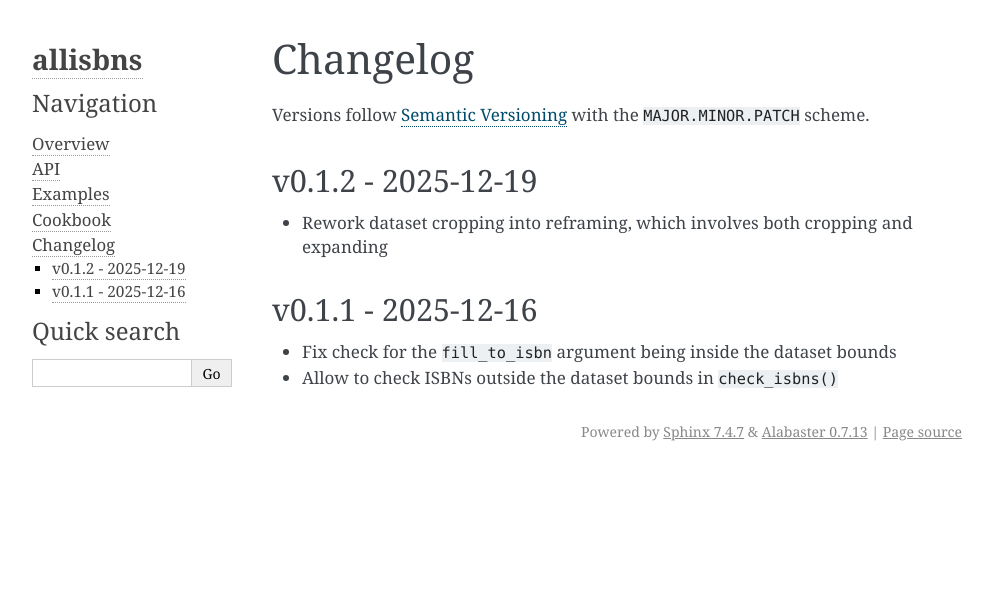
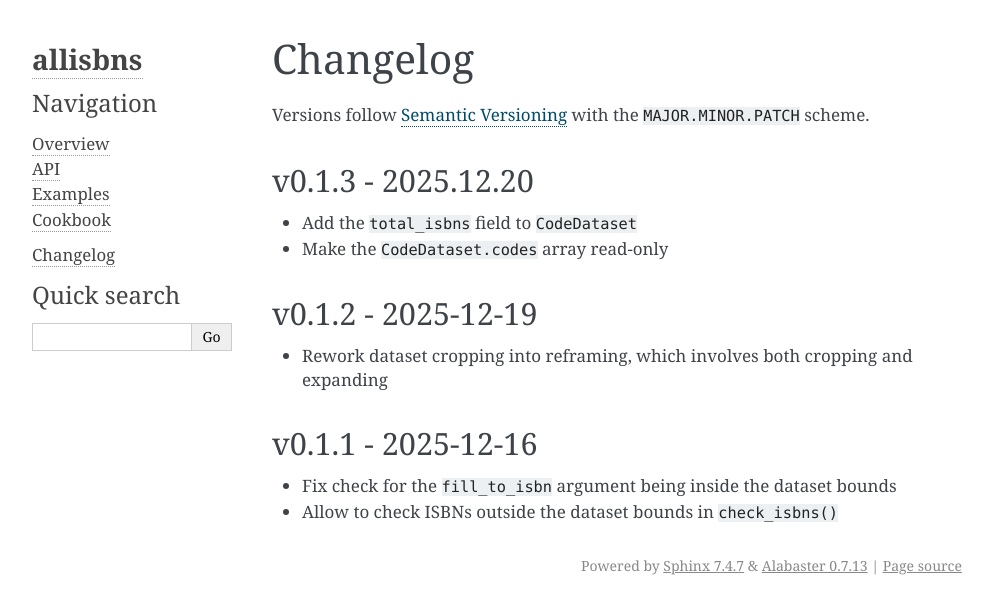
Before and after one commit to xymaxim/allisbns, a Sphinx documentation site: the page built from docs/changelog.rst, in a window 1280 px wide. Shown: the top 614 px of the page, without its empty margins (148-1141 px from the left). Built offline with Sphinx 7.4.7, drawn with Linux system fonts in a browser that asks for light colours.

Commit message:
Bump version to v0.1.3

```diff
--- a/CHANGELOG.md
+++ b/CHANGELOG.md
@@ -2,6 +2,11 @@
 
 Versions follow [Semantic Versioning](https://semver.org/spec/v2.0.0.html) with
 the `MAJOR.MINOR.PATCH` scheme.
+
+## v0.1.3 - 2025.12.20
+
+- Add the `total_isbns` field to `CodeDataset`
+- Make the `CodeDataset.codes` array read-only
 
 ## v0.1.2 - 2025-12-19
 
--- a/docs/index.rst
+++ b/docs/index.rst
@@ -7,4 +7,8 @@
    api/index
    examples
    cookbook
+
+.. toctree::
+   :maxdepth: 1
+
    changelog
--- a/pyproject.toml
+++ b/pyproject.toml
@@ -1,6 +1,6 @@
 [project]
 name = "allisbns"
-version = "0.1.2"
+version = "0.1.3"
 description = "Works with Anna's Archive's ISBN code files"
 keywords = ["annas-archive"]
 authors = [
```
Also changed, not shown: 1 other file.
